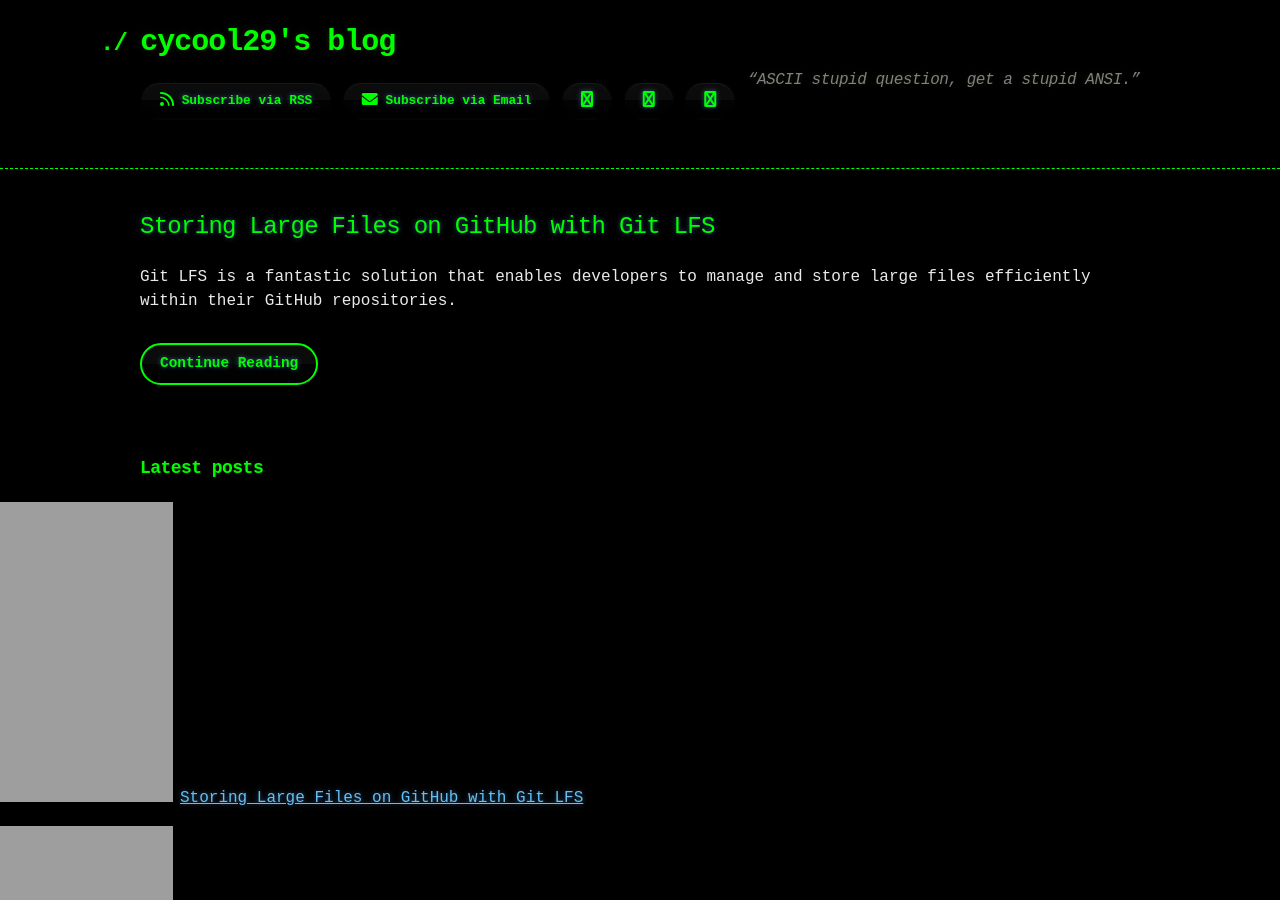
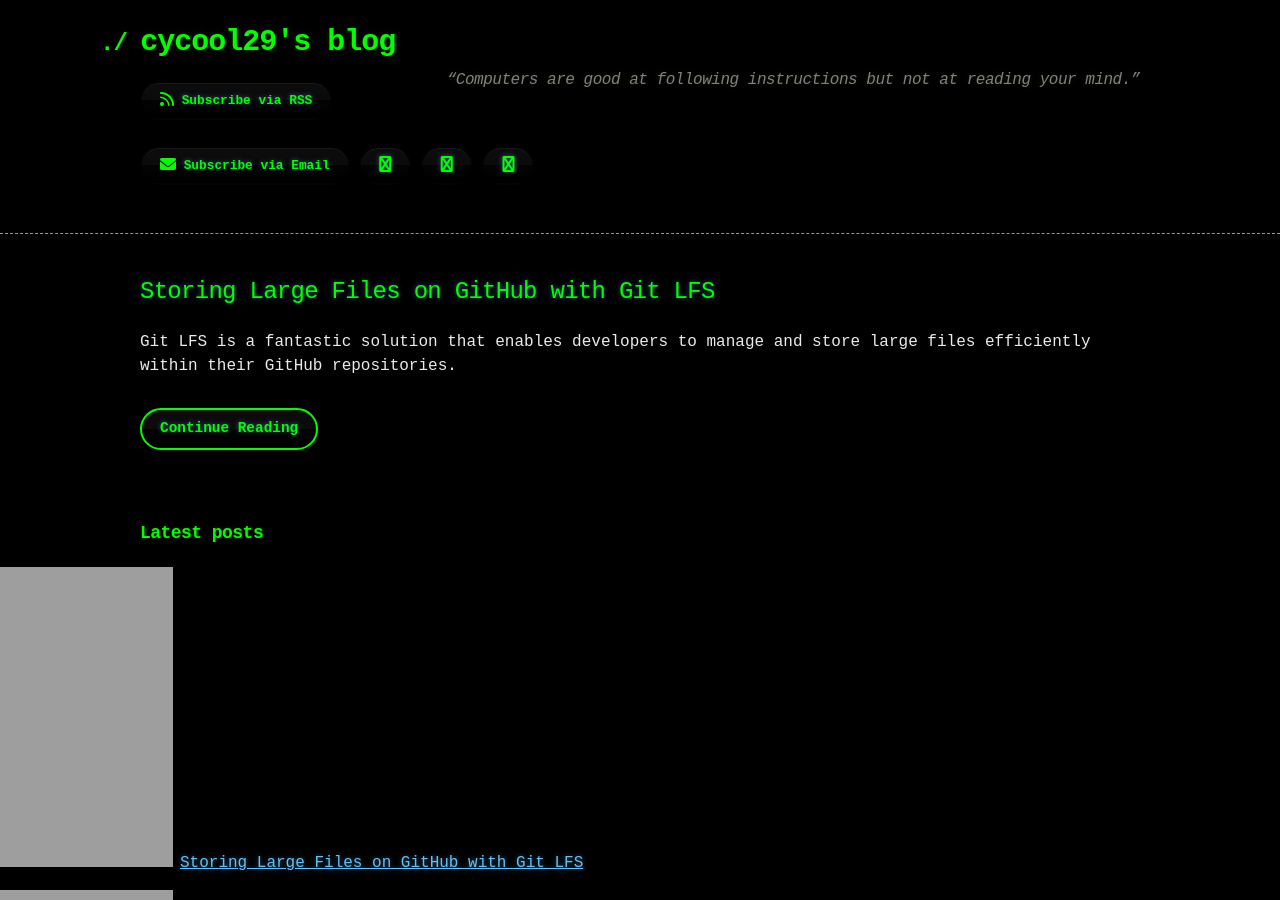
Before and after one commit to cycool29/cycool29.github.io, a Jekyll site: the page built from index.md, in a window 1280 px wide and 900 px high. Built offline with Jekyll 4.4.1, drawn with Linux system fonts in a browser that asks for light colours; a style sheet for code colours, icons or effects is not loaded.

Commit message:
Update quotes

```diff
--- a/_config.yml
+++ b/_config.yml
@@ -1,5 +1,5 @@
 title: cycool29's blog
-description: "“ASCII stupid question, get a stupid ANSI.” "
+description: "“Computers are good at following instructions but not at reading your mind.” "
 bio: A high school student. Intermediate in Python, Git, Bash. Learning JavaScript. He/Him. "
 author: cycool29
 url: https://cycool29.github.io
```
